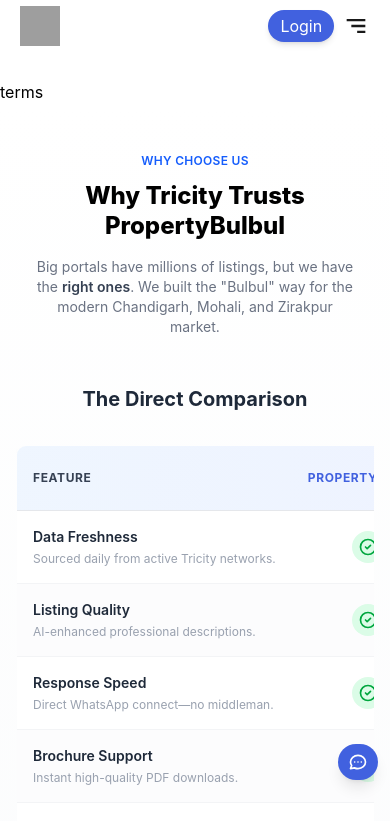
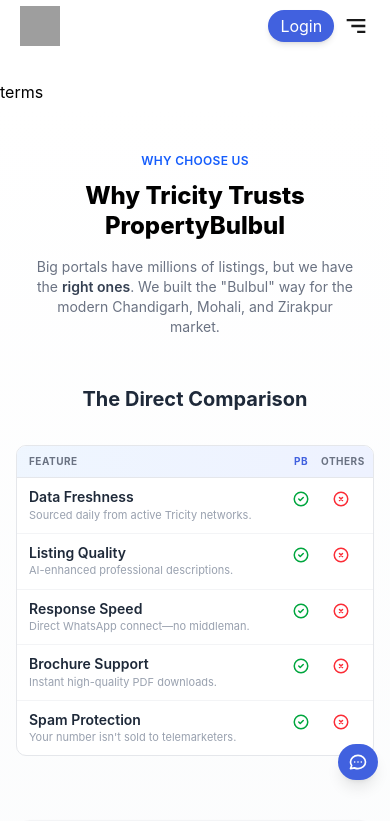
Before and after one commit to sandeep9062/real-estate-client, a Next.js app: page /terms in a window 390 px wide. Shown: the top 821 px of the page. Built offline with nearby package versions, Linux system fonts and the light colour scheme; grey boxes are pictures that could not be loaded; what react-google-recaptcha-v3, world-countries would draw is missing.

Commit message:
video-propertycard-1

```diff
--- a/app/page.tsx
+++ b/app/page.tsx
@@ -166,6 +166,7 @@ export default function Home() {
       </section> */}
 
       <WhyPropertyBulbul />
+
       <section className="container mx-auto px-4 bg-white/60">
         <PostPropertyCTA />
       </section>
--- a/components/WhyPropertyBulbul.tsx
+++ b/components/WhyPropertyBulbul.tsx
@@ -66,18 +66,50 @@ export default function WhyPropertyBulbul() {
           <h3 className="text-xl sm:text-2xl font-bold text-gray-800 text-center mb-8">
             The Direct Comparison
           </h3>
-          <div className="overflow-x-auto">
+
+          {/* Mobile Compact Layout */}
+          <div className="md:hidden bg-white rounded-lg border border-gray-200 overflow-hidden">
+            <div className="flex items-center px-3 py-2 bg-gradient-to-r from-blue-50 to-indigo-50 text-[10px] font-bold uppercase tracking-wider text-gray-500 border-b border-gray-200">
+              <div className="flex-1">Feature</div>
+              <div className="w-10 text-center text-[#4161df]">PB</div>
+              <div className="w-10 text-center">Others</div>
+            </div>
+            {tableData.map((item) => (
+              <div
+                key={item.feature}
+                className="flex items-start px-3 py-2.5 border-b border-gray-100 last:border-0"
+              >
+                <div className="flex-1 min-w-0 pr-2">
+                  <span className="text-sm font-semibold text-gray-800 leading-tight block">
+                    {item.feature}
+                  </span>
+                  <span className="text-[11px] text-gray-400 leading-snug block mt-0.5">
+                    {item.desc}
+                  </span>
+                </div>
+                <div className="w-10 flex justify-center pt-0.5 shrink-0">
+                  <IconCircleCheck className="text-green-600" size={18} />
+                </div>
+                <div className="w-10 flex justify-center pt-0.5 shrink-0">
+                  <IconCircleX className="text-red-500" size={18} />
+                </div>
+              </div>
+            ))}
+          </div>
+
+          {/* Desktop Table Layout */}
+          <div className="hidden md:block overflow-x-auto">
             <div className="inline-block min-w-full align-middle">
               <table className="min-w-full divide-y divide-gray-200 rounded-lg overflow-hidden shadow-lg border border-gray-200">
                 <thead>
                   <tr className="bg-gradient-to-r from-blue-50 to-indigo-50">
-                    <th className="px-4 sm:px-6 py-4 text-left text-xs sm:text-sm font-bold text-gray-700 uppercase tracking-wider border-b border-gray-200">
+                    <th className="px-6 py-4 text-left text-sm font-bold text-gray-700 uppercase tracking-wider border-b border-gray-200">
                       Feature
                     </th>
-                    <th className="px-4 sm:px-6 py-4 text-center text-xs sm:text-sm font-bold text-[#4161df] uppercase tracking-wider border-b border-gray-200">
+                    <th className="px-6 py-4 text-center text-sm font-bold text-[#4161df] uppercase tracking-wider border-b border-gray-200">
                       PropertyBulbul
                     </th>
-                    <th className="px-4 sm:px-6 py-4 text-center text-xs sm:text-sm font-bold text-gray-500 uppercase tracking-wider border-b border-gray-200">
+                    <th className="px-6 py-4 text-center text-sm font-bold text-gray-500 uppercase tracking-wider border-b border-gray-200">
                       99acres / MagicBricks
                     </th>
                   </tr>
@@ -90,9 +122,9 @@ export default function WhyPropertyBulbul() {
                         index % 2 === 0 ? "bg-white" : "bg-gray-50/50"
                       }`}
                     >
-                      <td className="px-4 sm:px-6 py-4 whitespace-nowrap">
+                      <td className="px-6 py-4 whitespace-nowrap">
                         <div className="flex flex-col">
-                          <span className="font-semibold text-gray-800 text-sm sm:text-base">
+                          <span className="font-semibold text-gray-800 text-base">
                             {item.feature}
                           </span>
                           <span className="text-xs text-gray-400 mt-1">
@@ -100,9 +132,9 @@ export default function WhyPropertyBulbul() {
                           </span>
                         </div>
                       </td>
-                      <td className="px-4 sm:px-6 py-4 whitespace-nowrap text-center">
+                      <td className="px-6 py-4 whitespace-nowrap text-center">
                         <div className="flex items-center justify-center">
-                          <div className="w-8 h-8 sm:w-10 sm:h-10 rounded-full bg-green-100 flex items-center justify-center">
+                          <div className="w-10 h-10 rounded-full bg-green-100 flex items-center justify-center">
                             <IconCircleCheck
                               className="text-green-600"
                               size={20}
@@ -110,9 +142,9 @@ export default function WhyPropertyBulbul() {
                           </div>
                         </div>
                       </td>
-                      <td className="px-4 sm:px-6 py-4 whitespace-nowrap text-center">
+                      <td className="px-6 py-4 whitespace-nowrap text-center">
                         <div className="flex items-center justify-center">
-                          <div className="w-8 h-8 sm:w-10 sm:h-10 rounded-full bg-red-100 flex items-center justify-center">
+                          <div className="w-10 h-10 rounded-full bg-red-100 flex items-center justify-center">
                             <IconCircleX className="text-red-500" size={20} />
                           </div>
                         </div>
```
